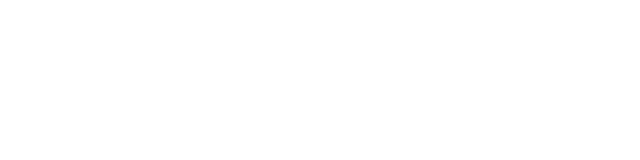
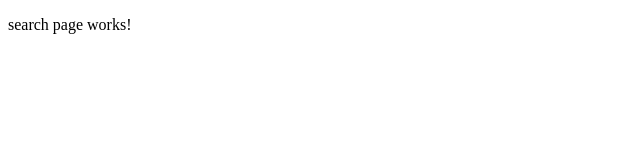
Before and after one commit to vintagemarianne/MarbinWebsite, an Angular app: page /search in a window 1280 px wide. Shown: the top 160 px of the page, without its empty margins (0-640 px from the left). Built offline with nearby package versions, Linux system fonts and the light colour scheme.

Commit message:
add search page

```diff
--- /dev/null
+++ b/src/app/modules/search/pages/search/search.page.html
@@ -0,0 +1 @@
+<p>search page works!</p>
--- /dev/null
+++ b/src/app/modules/search/pages/search/search.page.ts
@@ -0,0 +1,15 @@
+import { Component, OnInit } from '@angular/core';
+
+@Component({
+  selector: 'app-search.page',
+  templateUrl: './search.page.html',
+  styleUrls: ['./search.page.scss']
+})
+export class SearchPage implements OnInit {
+
+  constructor() { }
+
+  ngOnInit(): void {
+  }
+
+}
--- a/src/app/modules/search/search-routing.module.ts
+++ b/src/app/modules/search/search-routing.module.ts
@@ -1,9 +1,11 @@
 import { NgModule } from '@angular/core';
 import { Routes, RouterModule } from '@angular/router';
 
-// import { ProfilePage } from './pages/profile/profile.page';
+import { SearchPage } from './pages/search/search.page';
 
-const routes: Routes = [];
+const routes: Routes = [
+    { path: '', component: SearchPage }
+];
 
 @NgModule({
     imports: [RouterModule.forChild(routes)],
```
Also changed, not shown: src/app/modules/search/search.module.ts (+5 -2 lines), src/app/modules/search/pages/search/search.page.scss (added).
